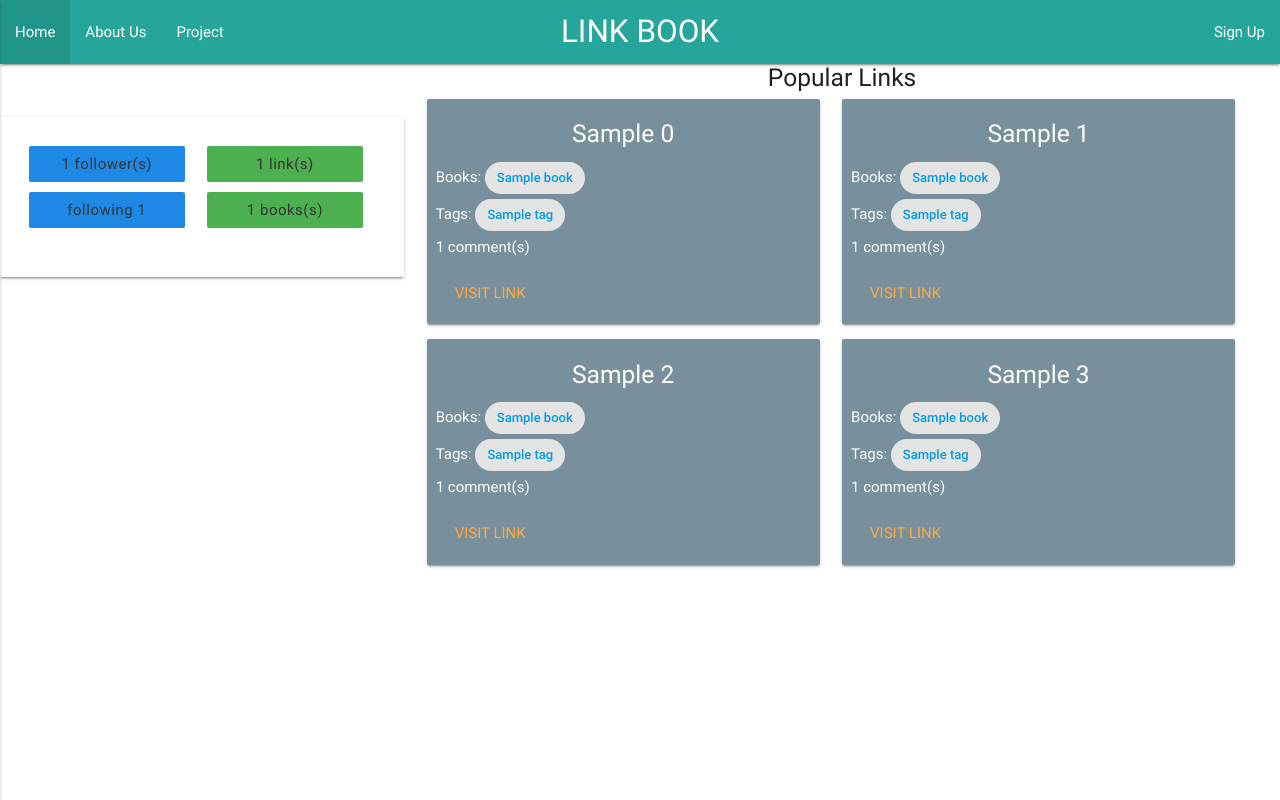
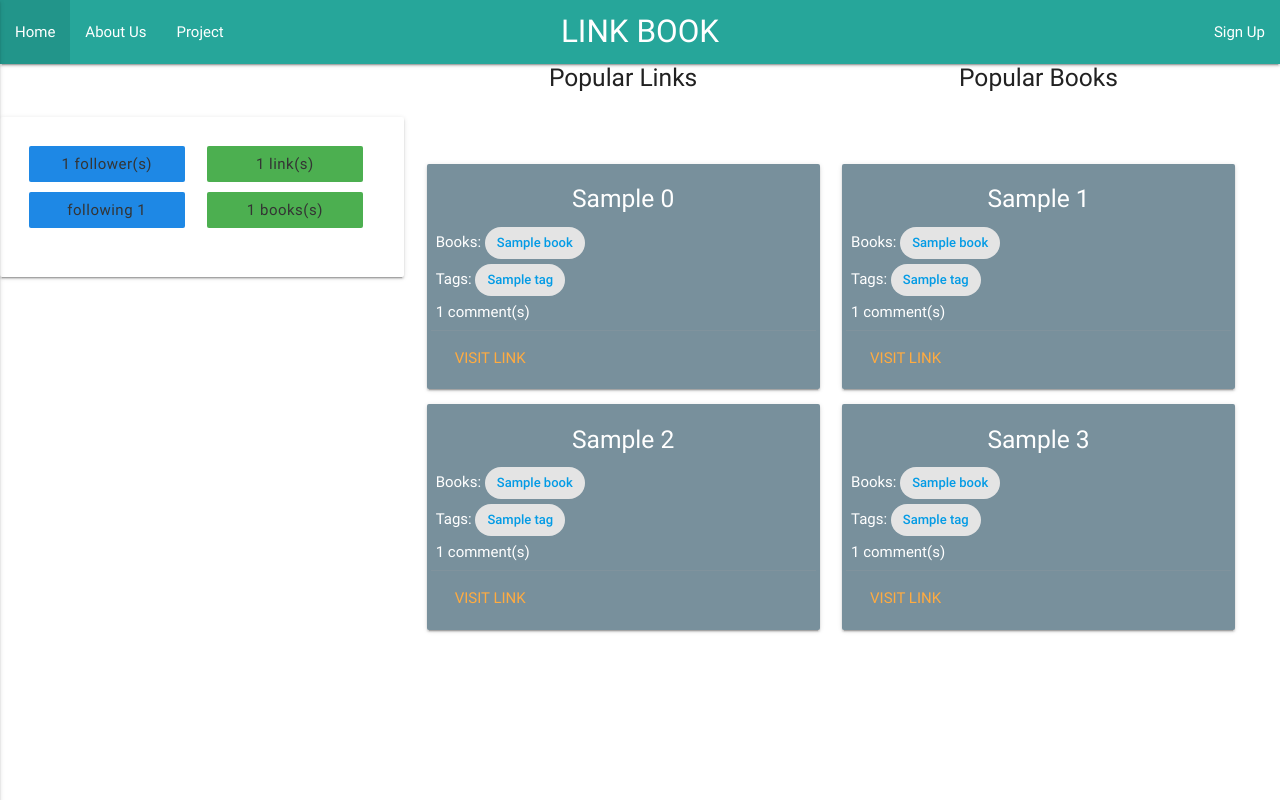
Before and after one commit to nikhilkumarsingh/linkbook, a Django app: template linkbook/core/templates/core/profile.html in a window 1280 px wide. Run offline with Django 3.2, Linux system fonts and the light colour scheme; the template is opened without the code that fills it: most values are stand-ins (such as "Sample title", 1, 10 or a date in 2020).

Commit message:
Minor work

```diff
--- a/linkbook/core/templates/core/profile.html
+++ b/linkbook/core/templates/core/profile.html
@@ -71,10 +71,21 @@
       </div>
         </div>
             <div class="col s12 m12 l8">
-            <div class="header center center-align" style="padding: 0px; margin: 0px">
-                    <h5 style="padding: 0px; margin: 0px">Popular Links</h5>
+            <div class="row">
+                <div class="col s6 m6 l6">
+                                <div class="header center center-align" id="popularLinksTab" style="padding: 0px; margin: 0px; cursor:pointer;">
+                    <h5 style="padding: 0px; margin: 0px; cursor: pointer">Popular Links</h5>
                 </div>
-                <div class="row">
+                </div>
+                <div class="col s6 m6 l6">
+                                <div class="header center center-align" style="padding: 0px; margin: 0px; cursor: pointer" id="popularBooksTab">
+                    <h5 style="padding: 0px; margin: 0px" >Popular Books</h5>
+                </div>
+                    <br><br>
+                </div>
+
+            </div>
+                <div class="row" id="popularLinks">
                     <div class="col s12 m12 l6">
 
                         {% if links.0 == none %}
```
Also changed, not shown: linkbook/authentication/templates/authentication/signup.html (+0 -7 lines).
